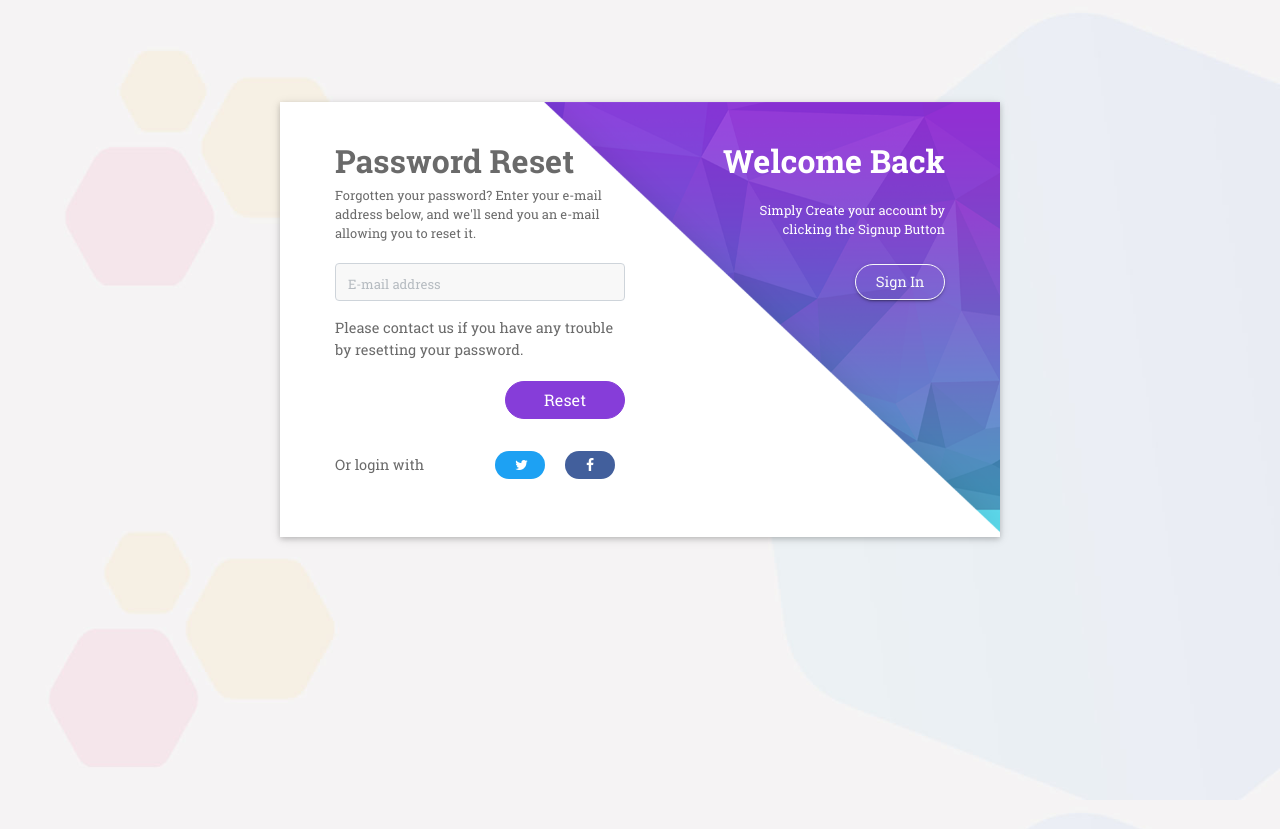
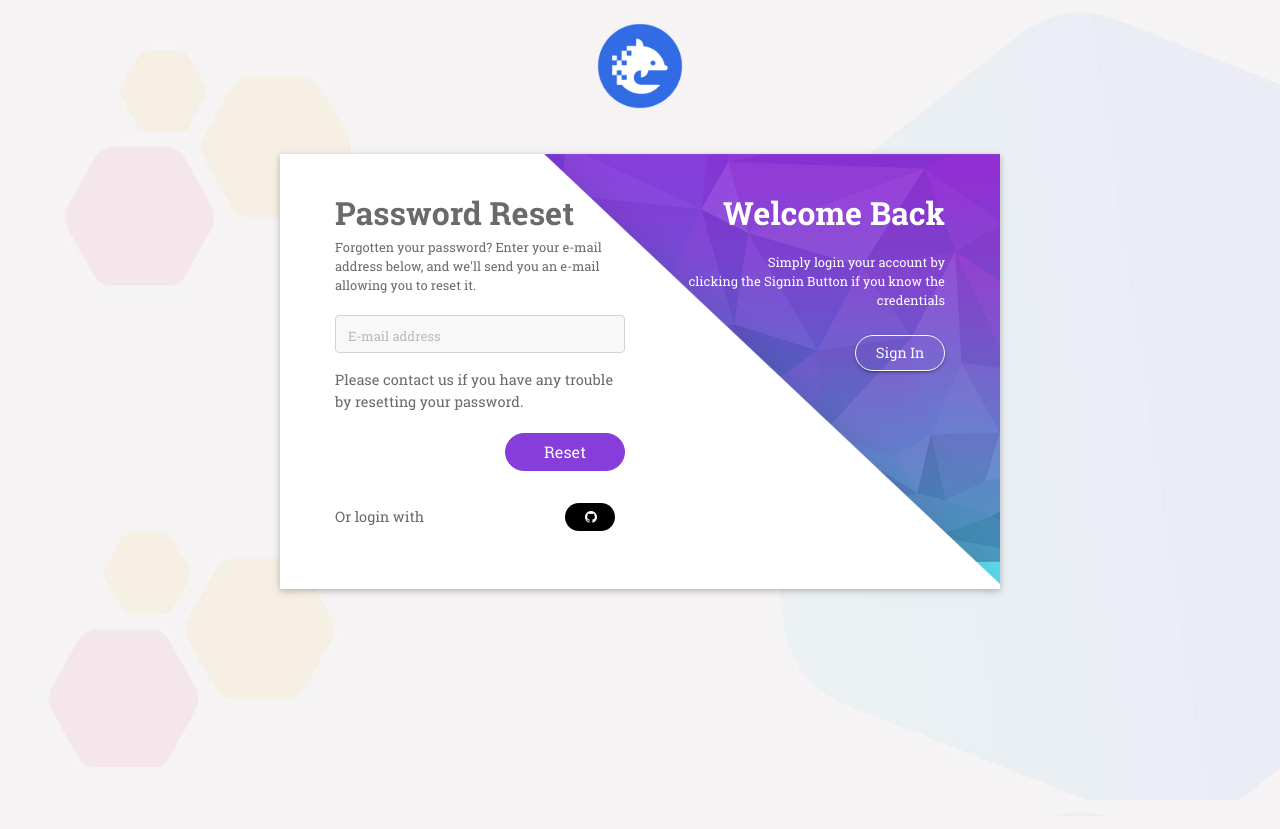
Before and after one commit to packershift/packershift, a Django app: page /accounts/password/reset/ in a window 1280 px wide. Shown: the top 829 px of the page. After the commit the page ends 800 px from the top, so only its background shows below. Run offline with Django 3.2, Linux system fonts and the light colour scheme; parts of the project's set-up code (start-up, migrations or seed data) failed here and were passed over; some libraries are stand-ins or nearby versions.

Commit message:
redesigned the login/signup pages

```diff
--- a/packershift/static/css/base-style.css
+++ b/packershift/static/css/base-style.css
@@ -214,7 +214,7 @@ body {
   box-shadow: 0 2px 5px 0 rgba(0, 0, 0, 0.16), 0 2px 10px 0 rgba(0, 0, 0, 0.12);
   margin: auto;
   display: flex;
-  margin-top: 8%;
+  margin-top: 3%;
   width: 720px; }
   @media screen and (max-width: 767px) {
     .login-box {
@@ -276,6 +276,11 @@ body {
           padding: 7px 20px;
           color: #FFF;
           border-radius: 20px; }
+        .login-box .linkoi ul li .fa-github {
+          background-color: #000000;
+          padding: 7px 20px;
+          color: #FFF;
+          border-radius: 20px; }
 
 .no-pdding {
   padding: 0px; }
--- a/packershift/templates/account/password_reset.html
+++ b/packershift/templates/account/password_reset.html
@@ -7,6 +7,10 @@
 {% block head_title %}{% translate "Password Reset" %}{% endblock %}
 
 {% block content %}
+{% load static %}
+<div class="text-center my-3">
+    <img src="{% static 'images/logo.png' %}" alt="logo" width="100">
+</div>
 
 {% if user.is_authenticated %}
 {% include "account/snippets/already_logged_in.html" %}
@@ -42,8 +46,7 @@
               </div>
               <div class="col-sm-7">
                 <ul>
-                  <li><i class="fa fa-facebook-f"></i></li>
-                  <li><i class="fa fa-twitter"></i></li>
+                  <li><i class="fa fa-github"></i></li>
                 </ul>
               </div>
             </div>
@@ -54,7 +57,7 @@
       <div class="col-lg-6 col-md-6 box-de">
         <div class="ditk-inf">
           <h2 class="w-100">{% translate "Welcome Back" %}</h2>
-          <p>{% translate "Simply Create your account by" %} <br> {% translate "clicking the Signup Button" %}</p>
+          <p>{% translate "Simply login your account by" %} <br> {% translate "clicking the Signin Button if you know the credentials" %}</p>
           <a class="btn btn-outline-light" href="{% url 'account_login' %}">{% translate "Sign In" %}</a>
         </div>
       </div>
--- a/packershift/templates/account/password_reset_done.html
+++ b/packershift/templates/account/password_reset_done.html
@@ -6,6 +6,10 @@
 {% block head_title %}{% translate "Password Reset" %}{% endblock %}
 
 {% block content %}
+{% load static %}
+<div class="text-center my-3">
+    <img src="{% static 'images/logo.png' %}" alt="logo" width="100">
+</div>
 
 <div class="container-fluid ">
   <div class=" no-pdding login-box">
--- a/packershift/templates/account/password_reset_from_key.html
+++ b/packershift/templates/account/password_reset_from_key.html
@@ -5,6 +5,10 @@
 {% block head_title %}{% translate "Change Password" %}{% endblock %}
 
 {% block content %}
+{% load static %}
+<div class="text-center my-3">
+    <img src="{% static 'images/logo.png' %}" alt="logo" width="100">
+</div>
 
 <div class="container-fluid ">
   <div class=" no-pdding login-box">
--- a/packershift/templates/account/password_reset_from_key_done.html
+++ b/packershift/templates/account/password_reset_from_key_done.html
@@ -4,6 +4,10 @@
 {% block head_title %}{% translate "Change Password" %}{% endblock %}
 
 {% block content %}
+{% load static %}
+<div class="text-center my-3">
+    <img src="{% static 'images/logo.png' %}" alt="logo" width="100">
+</div>
 
 <div class="container-fluid ">
   <div class=" no-pdding login-box">
--- a/packershift/templates/account/password_set.html
+++ b/packershift/templates/account/password_set.html
@@ -4,6 +4,11 @@
 {% load crispy_forms_tags %}
 
 {% block head_title %}{% translate "Set Password" %}{% endblock %}
+
+{% load static %}
+<div class="text-center my-3">
+    <img src="{% static 'images/logo.png' %}" alt="logo" width="100">
+</div>
 
 {% block inner %}
     <h1>{% translate "Set Password" %}</h1>
--- a/packershift/templates/account/signup.html
+++ b/packershift/templates/account/signup.html
@@ -6,6 +6,10 @@
 {% block head_title %}{% translate "Signup" %}{% endblock %}
 
 {% block content %}
+{% load static %}
+<div class="text-center my-3">
+    <img src="{% static 'images/logo.png' %}" alt="logo" width="100">
+</div>
 
 <div class="container-fluid ">
   <div class=" no-pdding login-box">
```
Also changed, not shown: config/settings/info.py (added, +12 -0 lines), packershift/templates/account/login.html (+5 -2 lines), packershift/templates/account/logout.html (+5 -2 lines), packershift/templates/layouts/layout.html (+4 -3 lines), packershift/static/images/background.jpg, packershift/static/images/logo.png (added).
